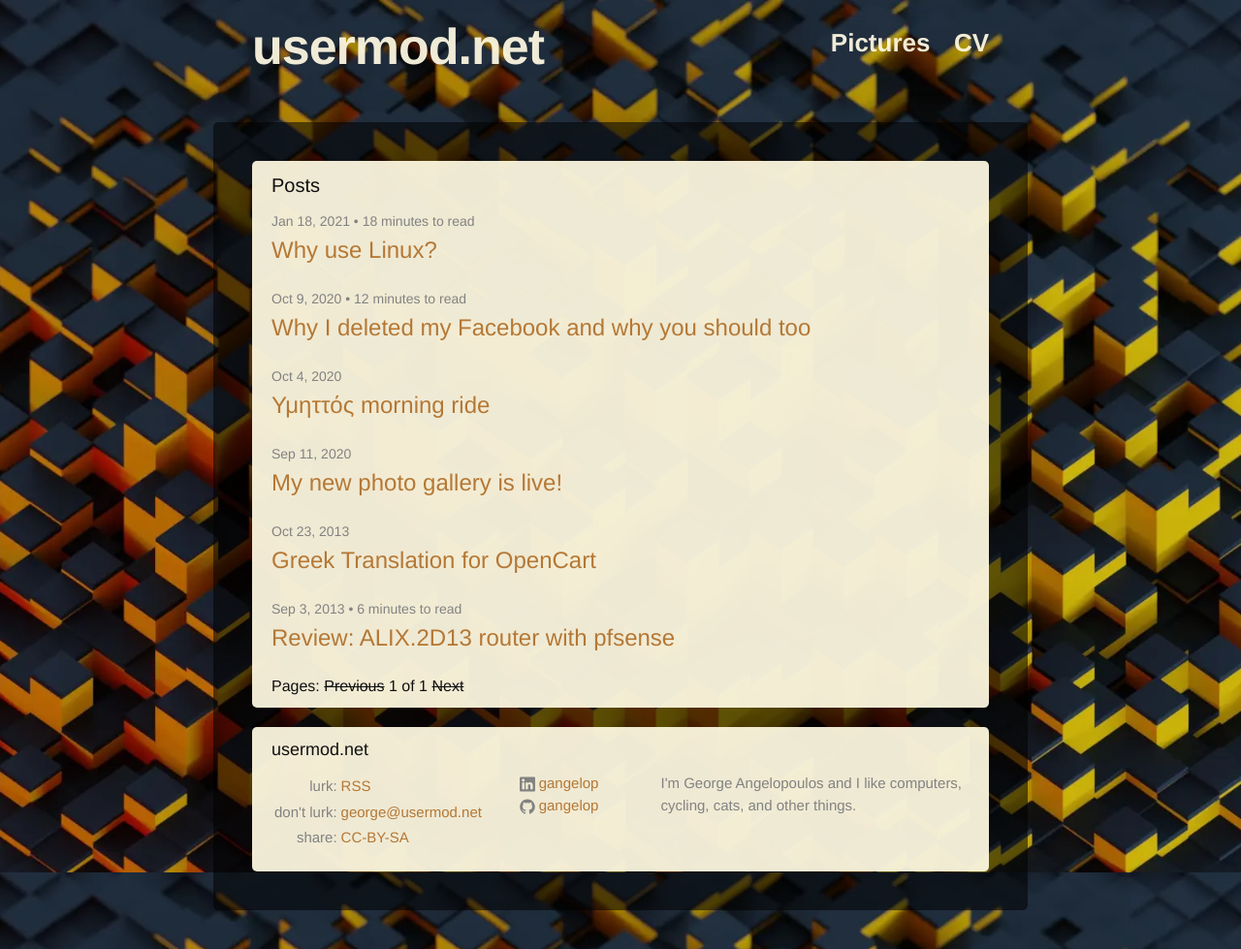
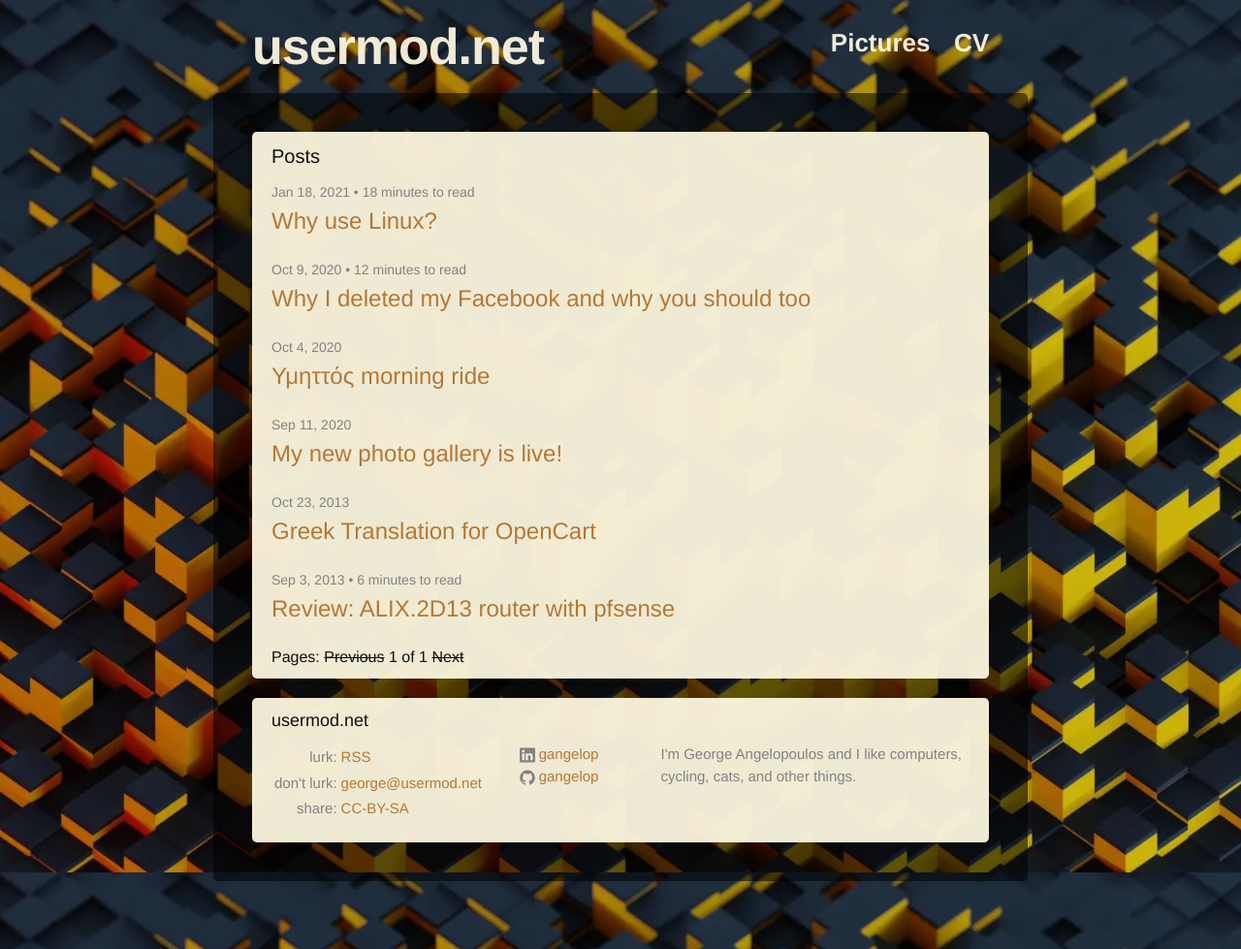
Before and after one commit to gangelop/lathan.github.io, a Jekyll site: the page built from index.html, in a window 1280 px wide. Shown: the whole page at 97% size. Built offline with Jekyll 4.4.1, drawn with Linux system fonts in a browser that asks for light colours; the list of posts is cut into pages by our own code.

Commit message:
Revert "change bottom margin"
This reverts commit 409b58cac0334ebfdff9117ed00770819834de89.
It wasn't just the bottom margin, but both top and bottom.
Anyway, this is dumb.

```diff
--- a/_sass/_base.scss
+++ b/_sass/_base.scss
@@ -187,7 +187,7 @@ pre {
     background: #00000088;
     max-width: -webkit-calc(#{$content-width} - (#{$spacing-unit} * 2));
     max-width:         calc(#{$content-width} - (#{$spacing-unit} * 2));
-    margin: $spacing-unit*2 auto;
+    margin: $spacing-unit/2 auto;
     padding: $spacing-unit $spacing-unit * 2;
     border-radius: 5px;
     @include media-query($on-laptop) {
```
